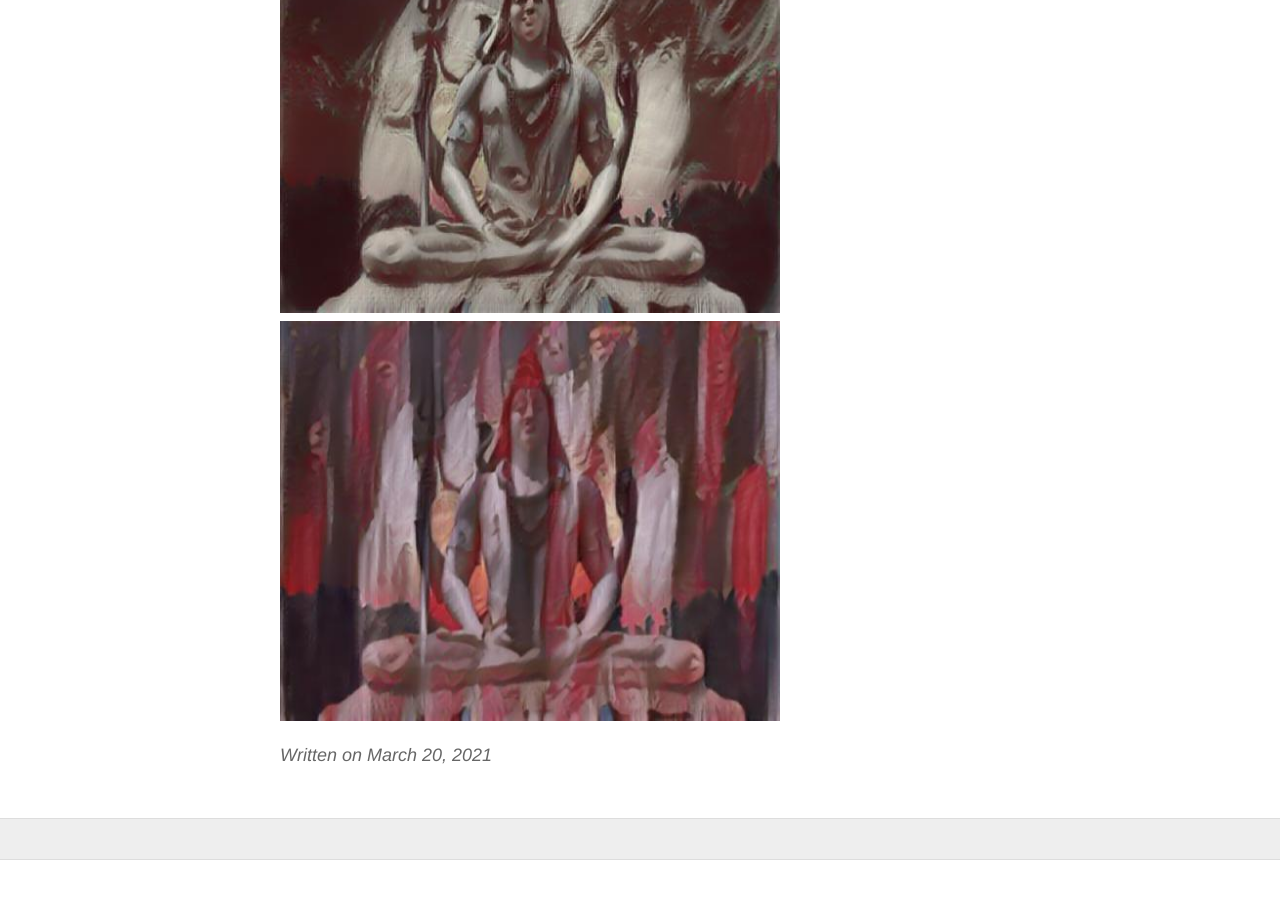
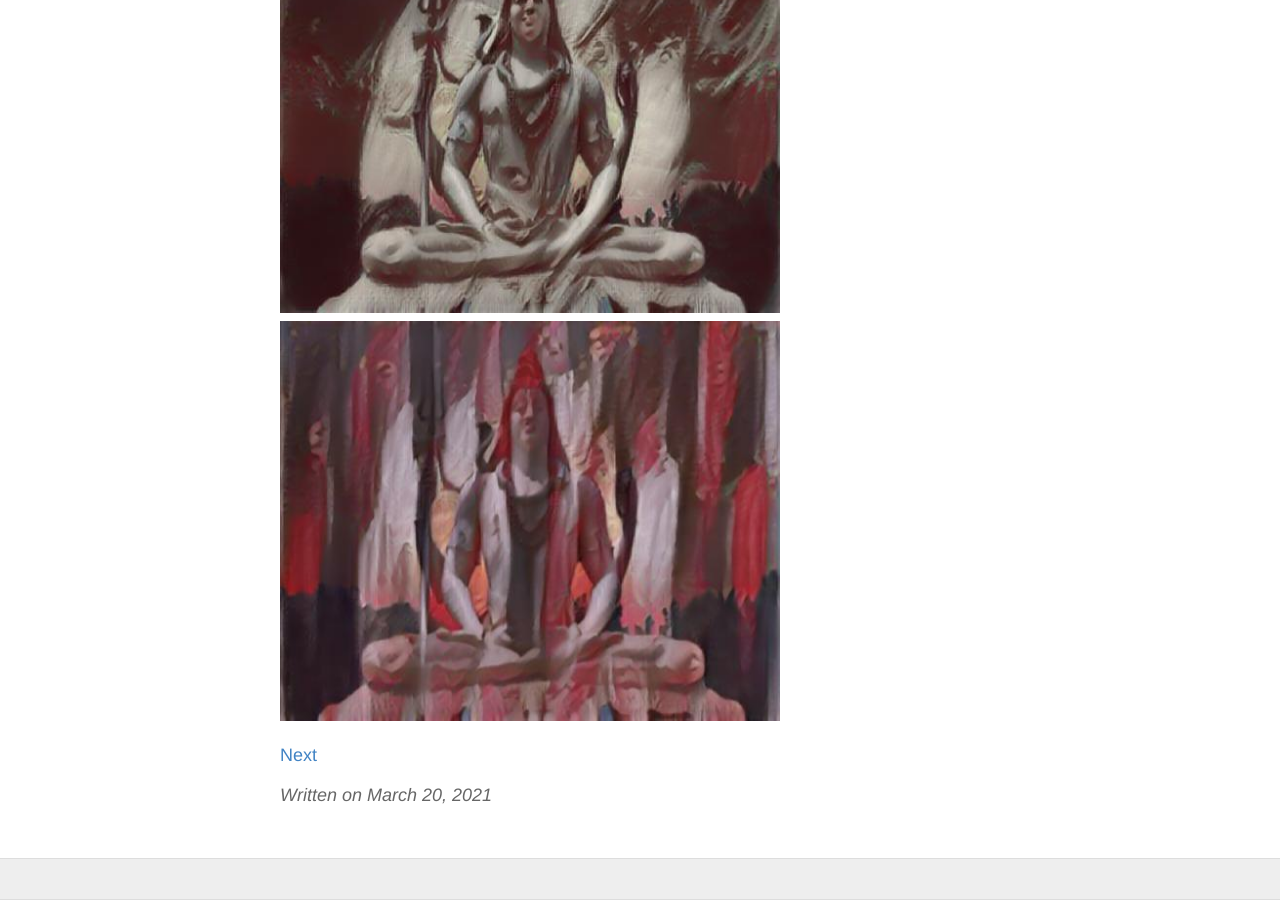
Before and after one commit to gbuk21/General, a Jekyll site: the page built from split1/_posts/2021-03-20-Lord Shiva pictures 1.md, in a window 1280 px wide and 900 px high, scrolled down 131458 px. Built offline with Jekyll 4.4.1, drawn with Linux system fonts in a browser that asks for light colours; before the commit the page ends 132318 px from its top, so only the background shows below that.

Commit message:
Update 2021-03-20-Lord Shiva pictures 1.md

```diff
--- a/split1/_posts/2021-03-20-Lord Shiva pictures 1.md
+++ b/split1/_posts/2021-03-20-Lord Shiva pictures 1.md
@@ -329,3 +329,6 @@ Lord Shiva pictures abstract
 <img src="{{ site.baseurl }}/images/Lord Shiva293.jpg" class="responsive" width="500" height="400" />
 <img src="{{ site.baseurl }}/images/Lord Shiva183.jpg" class="responsive" width="500" height="400" />
 <img src="{{ site.baseurl }}/images/Lord Shiva121.jpg" class="responsive" width="500" height="400" />
+
+
+[Next]({{ site.baseurl }}{% link split1/_posts/2020-12-19-USA life - High rises with beach view .md %})
```
